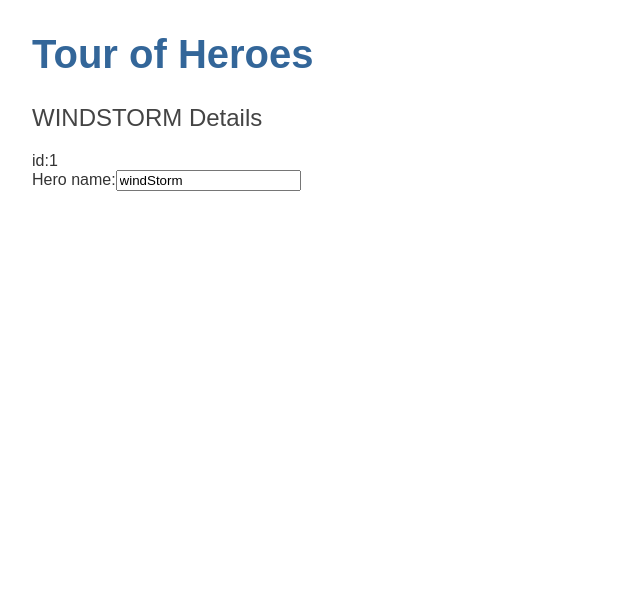
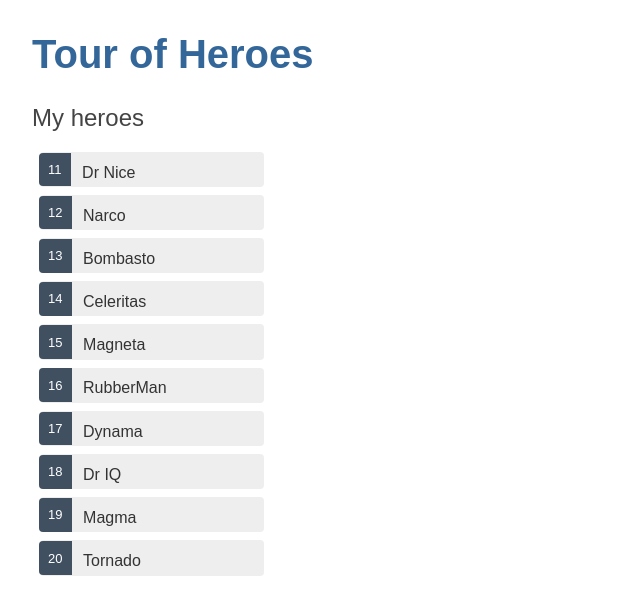
Before and after one commit to jeo19/angular-tour-of-heroes, an Angular app: page / in a window 1280 px wide. Shown: the top 614 px of the page, without its empty margins (0-640 px from the left). Built offline with nearby package versions, Linux system fonts and the light colour scheme.

Commit message:
feat:Render the heroes list

```diff
--- a/src/app/heroes/heroes.component.css
+++ b/src/app/heroes/heroes.component.css
@@ -0,0 +1,52 @@
+/* HeroesComponent's private CSS styles */
+.heroes {
+    margin: 0 0 2em 0;
+    list-style-type: none;
+    padding: 0;
+    width: 15em;
+  }
+  .heroes li {
+    cursor: pointer;
+    position: relative;
+    left: 0;
+    background-color: #EEE;
+    margin: .5em;
+    padding: .3em 0;
+    height: 1.6em;
+    border-radius: 4px;
+  }
+  .heroes li:hover {
+    color: #2c3a41;
+    background-color: #e6e6e6;
+    left: .1em;
+  }
+  .heroes li.selected {
+    background-color: black;
+    color: white;
+  }
+  .heroes li.selected:hover {
+    background-color: #505050;
+    color: white;
+  }
+  .heroes li.selected:active {
+    background-color: black;
+    color: white;
+  }
+  .heroes .badge {
+    display: inline-block;
+    font-size: small;
+    color: white;
+    padding: 0.8em 0.7em 0 0.7em;
+    background-color:#405061;
+    line-height: 1em;
+    position: relative;
+    left: -1px;
+    top: -4px;
+    height: 1.8em;
+    margin-right: .8em;
+    border-radius: 4px 0 0 4px;
+  }
+
+  input {
+    padding: .5rem;
+  }
--- a/src/app/heroes/heroes.component.html
+++ b/src/app/heroes/heroes.component.html
@@ -1,3 +1,4 @@
-<h2>{{hero.name | uppercase}} Details</h2>
-<div><span>id:</span>{{hero.id}}</div>
-<div><label for='name'>Hero name:</label><input id="name" [(ngModel)]='hero.name' placeholder="name"></div>
+<h2>My heroes</h2>
+<ul class="heroes">
+    <li *ngFor='let hero of heroes'><span class="badge">{{hero.id}}</span>{{hero.name}}</li>
+</ul>
--- a/src/app/heroes/heroes.component.ts
+++ b/src/app/heroes/heroes.component.ts
@@ -1,5 +1,6 @@
 import { Component, OnInit } from '@angular/core';
 import {Hero} from '../hero'
+import { HEROES } from '../mock-heroes';
 
 @Component({
   selector: 'app-heroes',
@@ -11,6 +12,7 @@
     id:1,
     name:'windStorm'
   }
+  heroes=HEROES;
 
   constructor() { }
 
--- /dev/null
+++ b/src/app/mock-heroes.ts
@@ -0,0 +1,13 @@
+import { Hero } from "./hero";
+export const HEROES:Hero[]=[
+    { id: 11, name: 'Dr Nice' },
+    { id: 12, name: 'Narco' },
+    { id: 13, name: 'Bombasto' },
+    { id: 14, name: 'Celeritas' },
+    { id: 15, name: 'Magneta' },
+    { id: 16, name: 'RubberMan' },
+    { id: 17, name: 'Dynama' },
+    { id: 18, name: 'Dr IQ' },
+    { id: 19, name: 'Magma' },
+    { id: 20, name: 'Tornado' }
+]
```
